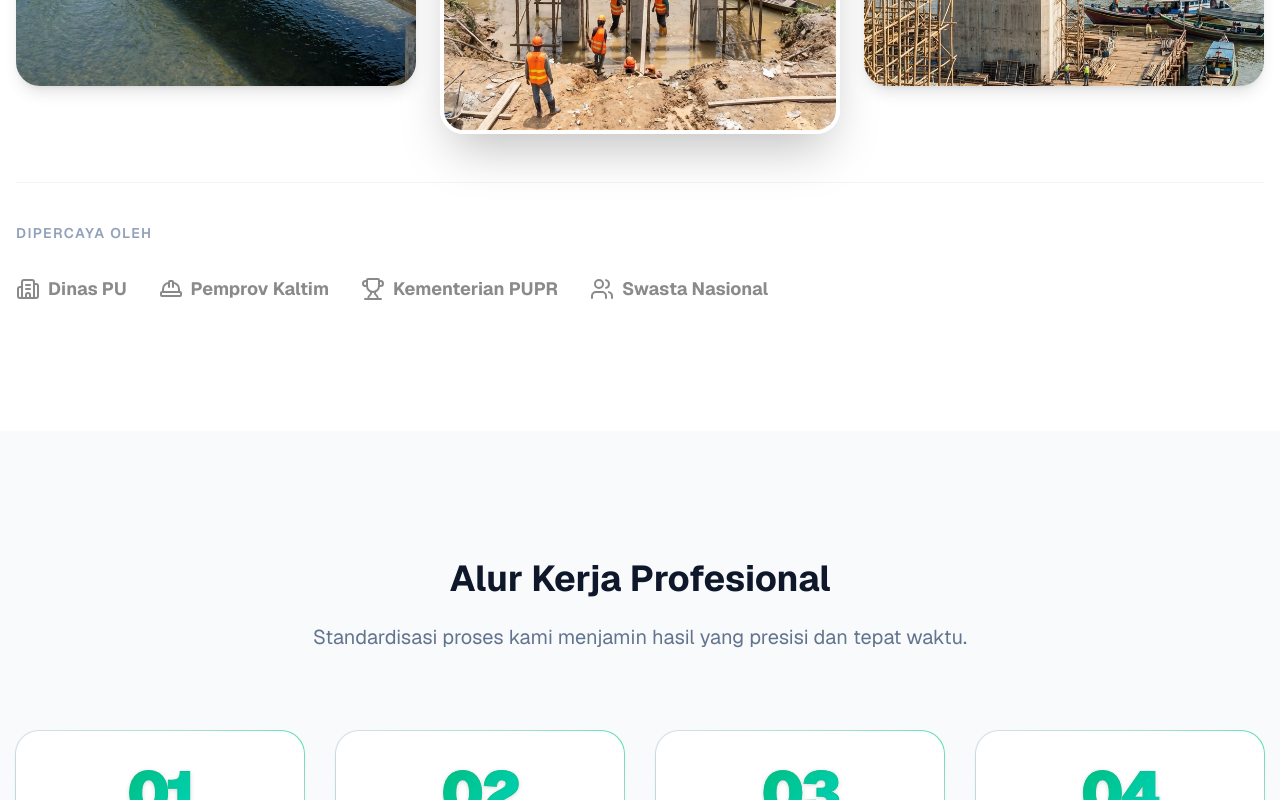
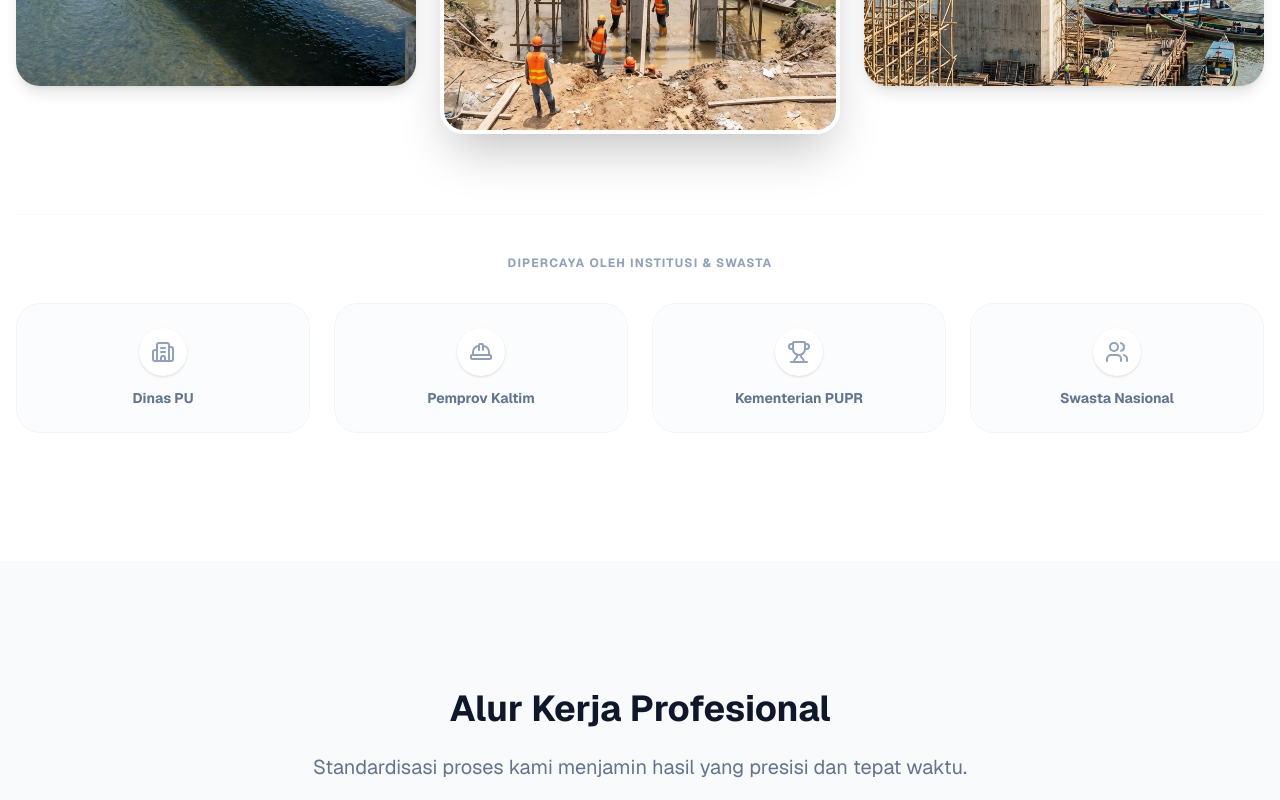
Before and after one commit to Richienv/kidnusagemilang, a Next.js app: page / in a window 1280 px wide. Shown: the part 1078-1878 px from the top of the page. Built offline with nearby package versions, Linux system fonts and the light colour scheme.

Commit message:
refactor: redesign partners section and update founding year to 2019

```diff
--- a/src/app/page.tsx
+++ b/src/app/page.tsx
@@ -44,7 +44,7 @@ export default function Home() {
               className="inline-flex items-center gap-2 px-3 py-1 rounded-full bg-white border border-slate-200 shadow-sm mb-6"
             >
               <div className="w-2 h-2 rounded-full bg-emerald-500 animate-pulse" />
-              <span className="text-xs font-bold text-slate-600 tracking-wide uppercase">Partner Terpercaya Sejak 2008</span>
+              <span className="text-xs font-bold text-slate-600 tracking-wide uppercase">Partner Terpercaya Sejak 2019</span>
             </motion.div>
 
             <motion.h1
@@ -102,14 +102,23 @@ export default function Home() {
             </div>
           </motion.div>
 
-          {/* PARTNERS STRIP */}
-          <div className="mt-16 md:mt-24 pt-6 md:pt-10 border-t border-slate-100">
-            <p className="text-xs md:text-sm font-semibold text-slate-400 uppercase tracking-widest mb-6 md:mb-8 text-center md:text-left">Dipercaya Oleh</p>
-            <div className="flex flex-wrap justify-center md:justify-start gap-x-8 gap-y-4 opacity-70 md:opacity-50 grayscale hover:grayscale-0 transition-all duration-500">
-              <div className="flex items-center gap-2"><Building2 className="w-5 h-5 md:w-6 md:h-6" /> <span className="font-bold text-sm md:text-lg">Dinas PU</span></div>
-              <div className="flex items-center gap-2"><HardHat className="w-5 h-5 md:w-6 md:h-6" /> <span className="font-bold text-sm md:text-lg">Pemprov Kaltim</span></div>
-              <div className="flex items-center gap-2"><Trophy className="w-5 h-5 md:w-6 md:h-6" /> <span className="font-bold text-sm md:text-lg">Kementerian PUPR</span></div>
-              <div className="flex items-center gap-2"><Users className="w-5 h-5 md:w-6 md:h-6" /> <span className="font-bold text-sm md:text-lg">Swasta Nasional</span></div>
+          {/* PARTNERS STRIP - CREATIVE REDESIGN */}
+          <div className="mt-16 md:mt-32 pt-10 border-t border-slate-100/50">
+            <p className="text-xs font-bold text-slate-400 uppercase tracking-widest mb-8 text-center">Dipercaya Oleh Institusi & Swasta</p>
+            <div className="grid grid-cols-2 md:grid-cols-4 gap-4 md:gap-6">
+              {[
+                { name: "Dinas PU", icon: Building2 },
+                { name: "Pemprov Kaltim", icon: HardHat },
+                { name: "Kementerian PUPR", icon: Trophy },
+                { name: "Swasta Nasional", icon: Users },
+              ].map((partner) => (
+                <div key={partner.name} className="group flex flex-col items-center justify-center p-6 rounded-3xl bg-slate-50/50 border border-slate-100 hover:bg-white hover:border-emerald-200 hover:shadow-xl hover:shadow-emerald-500/5 transition-all duration-500 cursor-default">
+                  <div className="mb-3 p-3 rounded-full bg-white shadow-sm text-slate-400 group-hover:text-emerald-500 group-hover:scale-110 group-hover:rotate-3 transition-all duration-500">
+                    <partner.icon className="w-6 h-6" />
+                  </div>
+                  <span className="font-bold text-slate-500 group-hover:text-slate-900 transition-colors text-sm text-center">{partner.name}</span>
+                </div>
+              ))}
             </div>
           </div>
         </div>
```
